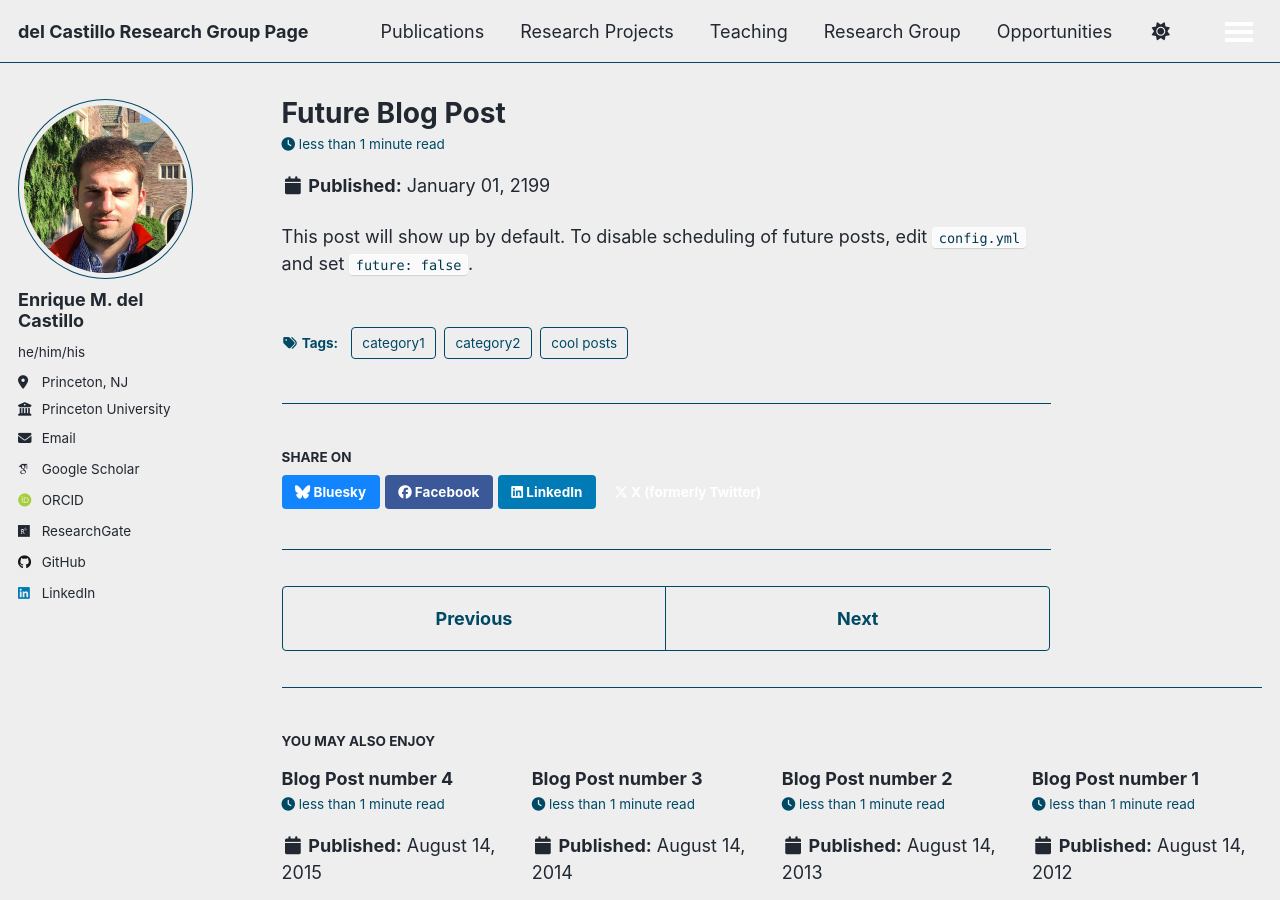
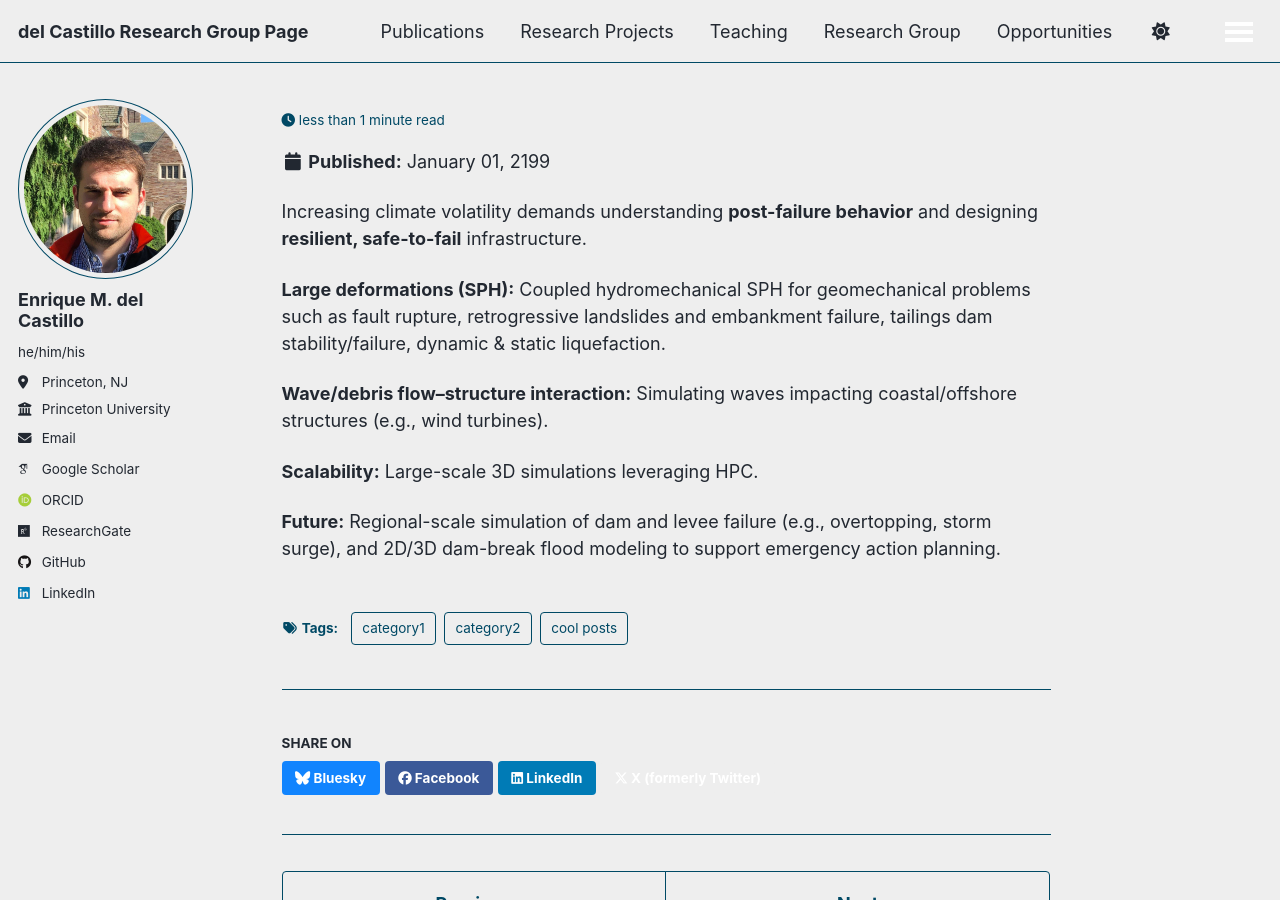
Before and after one commit to emdc19/emdcwebsite, a Jekyll site: the page built from _posts/2199-01-01-future-post.md, in a window 1280 px wide and 900 px high. Built offline with Jekyll 4.4.1, drawn with Linux system fonts in a browser that asks for light colours; some web fonts are replaced; a script that is not in the unit is left out.

Commit message:
Update 2199-01-01-future-post.md

```diff
--- a/_posts/2199-01-01-future-post.md
+++ b/_posts/2199-01-01-future-post.md
@@ -1,5 +1,5 @@
 ---
-title: 'Future Blog Post'
+title: ''
 #date: 2199-01-01
 permalink: /posts/2012/08/blog-post-4/
 tags:
@@ -8,4 +8,12 @@ tags:
   - category2
 ---
 
-This post will show up by default. To disable scheduling of future posts, edit `config.yml` and set `future: false`.
+Increasing climate volatility demands understanding **post-failure behavior** and designing **resilient, safe-to-fail** infrastructure.
+
+**Large deformations (SPH):** Coupled hydromechanical SPH for geomechanical problems such as fault rupture, retrogressive landslides and embankment failure, tailings dam stability/failure, dynamic & static liquefaction.
+
+**Wave/debris flow–structure interaction:** Simulating waves impacting coastal/offshore structures (e.g., wind turbines).
+
+**Scalability:** Large-scale 3D simulations leveraging HPC.
+
+**Future:** Regional-scale simulation of dam and levee failure (e.g., overtopping, storm surge), and 2D/3D dam-break flood modeling to support emergency action planning.
```
